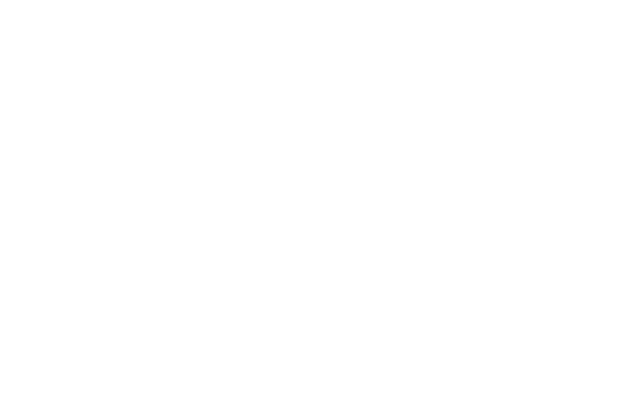
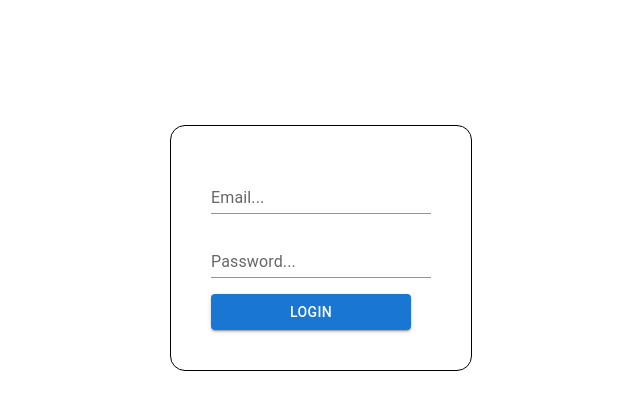
Before and after one commit to elnurxo/LoginRegisterReact, a React (Create React App) app: page /login in a window 1280 px wide. Shown: the top 410 px of the page, without its empty margins (319-959 px from the left). Built offline with nearby package versions, Linux system fonts and the light colour scheme.

Commit message:
validation login

```diff
--- a/package.json
+++ b/package.json
@@ -5,6 +5,7 @@
   "dependencies": {
     "@emotion/react": "^11.10.4",
     "@emotion/styled": "^11.10.4",
+    "@hookform/resolvers": "^2.9.8",
     "@mui/material": "^5.10.5",
     "@testing-library/jest-dom": "^5.16.5",
     "@testing-library/react": "^13.4.0",
--- a/src/App.js
+++ b/src/App.js
@@ -5,7 +5,7 @@ function App() {
 
   return (
     <>
-
+      <Login />
     </>
   );
 }
--- a/src/pages/login/index.jsx
+++ b/src/pages/login/index.jsx
@@ -1,8 +1,39 @@
 import React from 'react';
 import { TextField, Button } from '@mui/material';
-import { flexbox } from '@mui/system';
+import { useForm } from "react-hook-form";
+import { yupResolver } from '@hookform/resolvers/yup';
+import * as yup from "yup";
 
 function Index() {
+    const schema = yup.object().shape({
+        email: yup.string().email().required("Email is required"),
+        password: yup.string()
+        .min(8, "Password too short").test("isValidPass", " is not valid", (value, context) => {
+            const hasUpperCase = /[A-Z]/.test(value);
+            const hasLowerCase = /[a-z]/.test(value);
+            const hasNumber = /[0-9]/.test(value);
+            const hasSymbole = /[!@#%&]/.test(value);
+            let validConditions = 0;
+            const numberOfMustBeValidConditions = 3;
+            const conditions = [hasLowerCase, hasUpperCase, hasNumber, hasSymbole];
+            conditions.forEach((condition) =>
+              condition ? validConditions++ : null
+            );
+            if (validConditions >= numberOfMustBeValidConditions) {
+              return true;
+            }
+            return false;
+          })
+        .required('Password is required'),
+    }).required();
+    const { register, handleSubmit } = useForm({
+        resolver: yupResolver(schema),
+    });
+    const handleLogin = (data) => console.log(data);
+
+
+
+
     return (
 
         <div style={{
@@ -18,24 +49,30 @@ function Index() {
                     display: "inline-block",
                     borderRadius: "15px"
                 }}
+                onSubmit={handleSubmit(handleLogin)}
             >
                 <TextField id="standard-basic" label="Email..." variant="standard" type="mail"
                     sx={{
                         display: 'block',
                         mb: 2,
                     }}
+                    name="email"
+                    {...register('email')}
                 />
-                <TextField id="standard-basic" label="Password..." variant="standard" type="password"
+                <TextField id="standard-basic1" label="Password..." variant="standard" type="password"
                     sx={{
                         display: 'block',
                         mb: 2,
                     }}
+                    name="password"
+                    {...register('password')}
                 />
                 <Button variant="contained"
                     sx={{
                         display: 'block',
                         width: 200
                     }}
+                    type="submit"
                 >Login</Button>
             </form>
 
```
Also changed, not shown: 1 other file (tests, documents, lock files or other folders).
